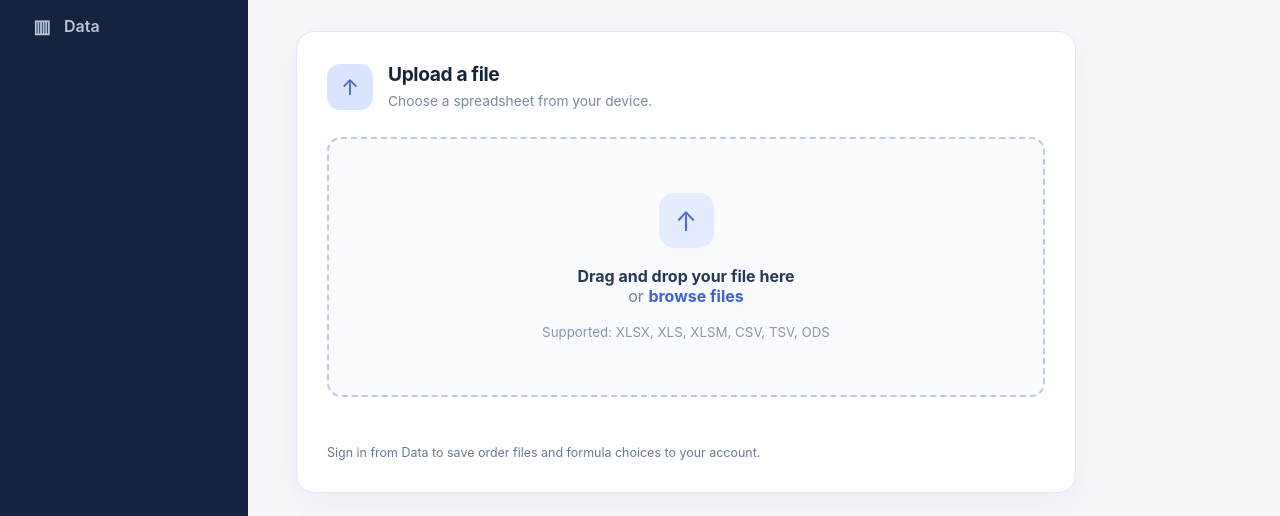
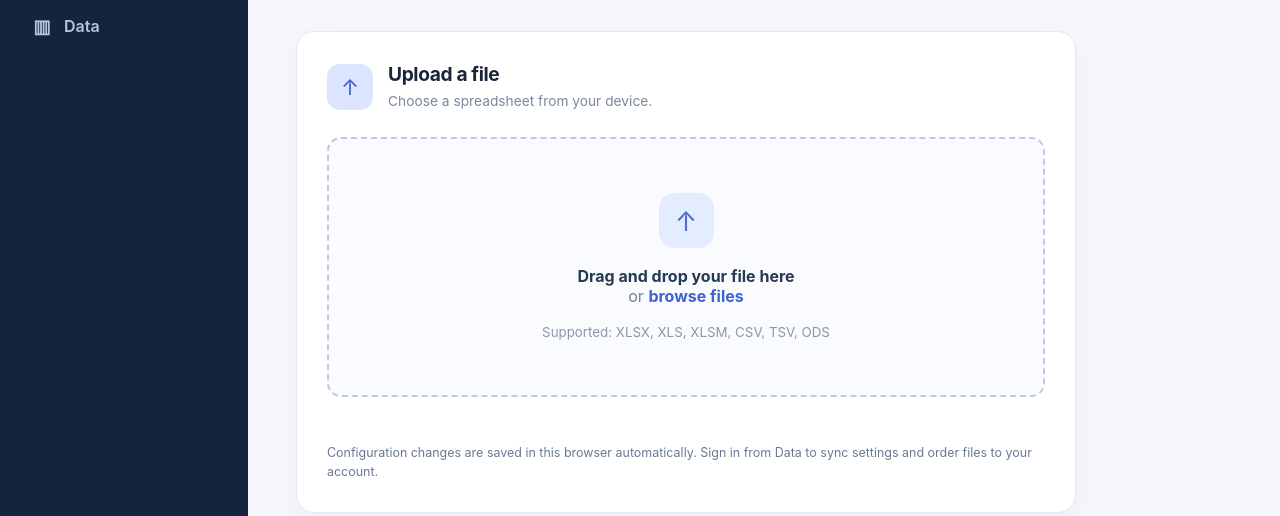
Before and after one commit to Potafo-Finance/Data-book, a plain HTML site: page order-summary.html in a window 1280 px wide. Both pictures are taken after a click on the button "Order Summary". Shown: the part 245-761 px from the top of the page. Drawn offline with nearby package versions, Linux system fonts and the light colour scheme.

Commit message:
Explain automatic summary setting saves

```diff
--- a/order-summary.html
+++ b/order-summary.html
@@ -525,7 +525,7 @@
               </div>
               <button class="remove-button" id="remove-file" type="button">Remove</button>
             </div>
-            <p class="save-hint">Sign in from Data to save order files and formula choices to your account.</p>
+            <p class="save-hint">Configuration changes are saved in this browser automatically. Sign in from Data to sync settings and order files to your account.</p>
           </div>
 
           <section class="journal-card" aria-labelledby="journal-title">
```
